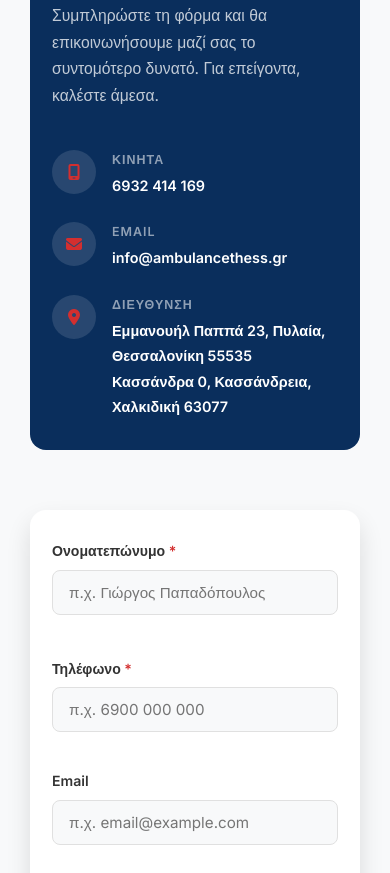
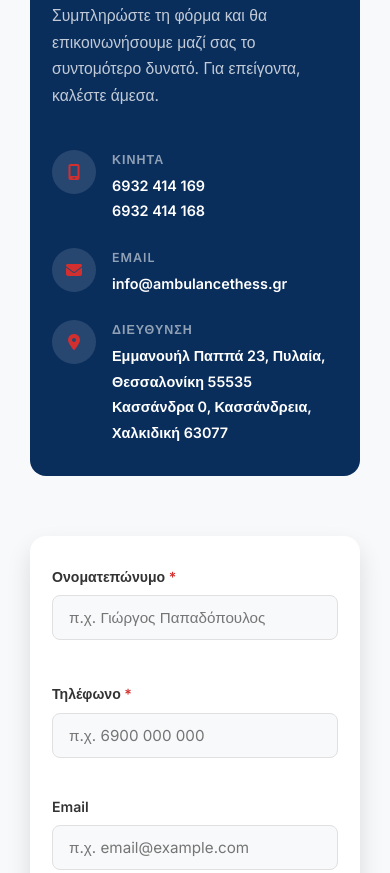
Before and after one commit to ambulancethess/ambulancethess, a plain HTML site: page index.html in a window 390 px wide. Shown: the part 6216-7089 px from the top of the page. Drawn offline with nearby package versions, Linux system fonts and the light colour scheme.

Commit message:
Add additional contact phone number to the contact section

```diff
--- a/index.html
+++ b/index.html
@@ -259,7 +259,8 @@
                             <div class="contact-detail-icon"><i class="fa-solid fa-mobile-screen"></i></div>
                             <div>
                                 <span class="detail-label">Κινητά</span>
-                                <a href="tel:+306932414169">6932 414 169</a>
+                                <a href="tel:+306932414169">6932 414 169</a><br>
+                                <a href="tel:+306932414168">6932 414 168</a>
                             </div>
                         </div>
                         <div class="contact-detail-item">
@@ -382,6 +383,7 @@
                     <li><i class="fa-solid fa-location-dot"></i> Εμμανουήλ Παππά 23, Πυλαία, Θεσσαλονίκη, 55535</li>
                     <li><i class="fa-solid fa-location-dot"></i> Κασσάνδρα 0, Κασσάνδρεια, Χαλκιδική, 63077</li>
                     <li><i class="fa-solid fa-mobile-screen"></i> <a href="tel:+306932414169">6932 414 169</a></li>
+                    <li><i class="fa-solid fa-mobile-screen"></i> <a href="tel:+306932414168">6932 414 168</a></li>
                     <li><i class="fa-solid fa-envelope"></i> <a
                             href="mailto:info@ambulancethess.gr">info@ambulancethess.gr</a></li>
                 </ul>
```
